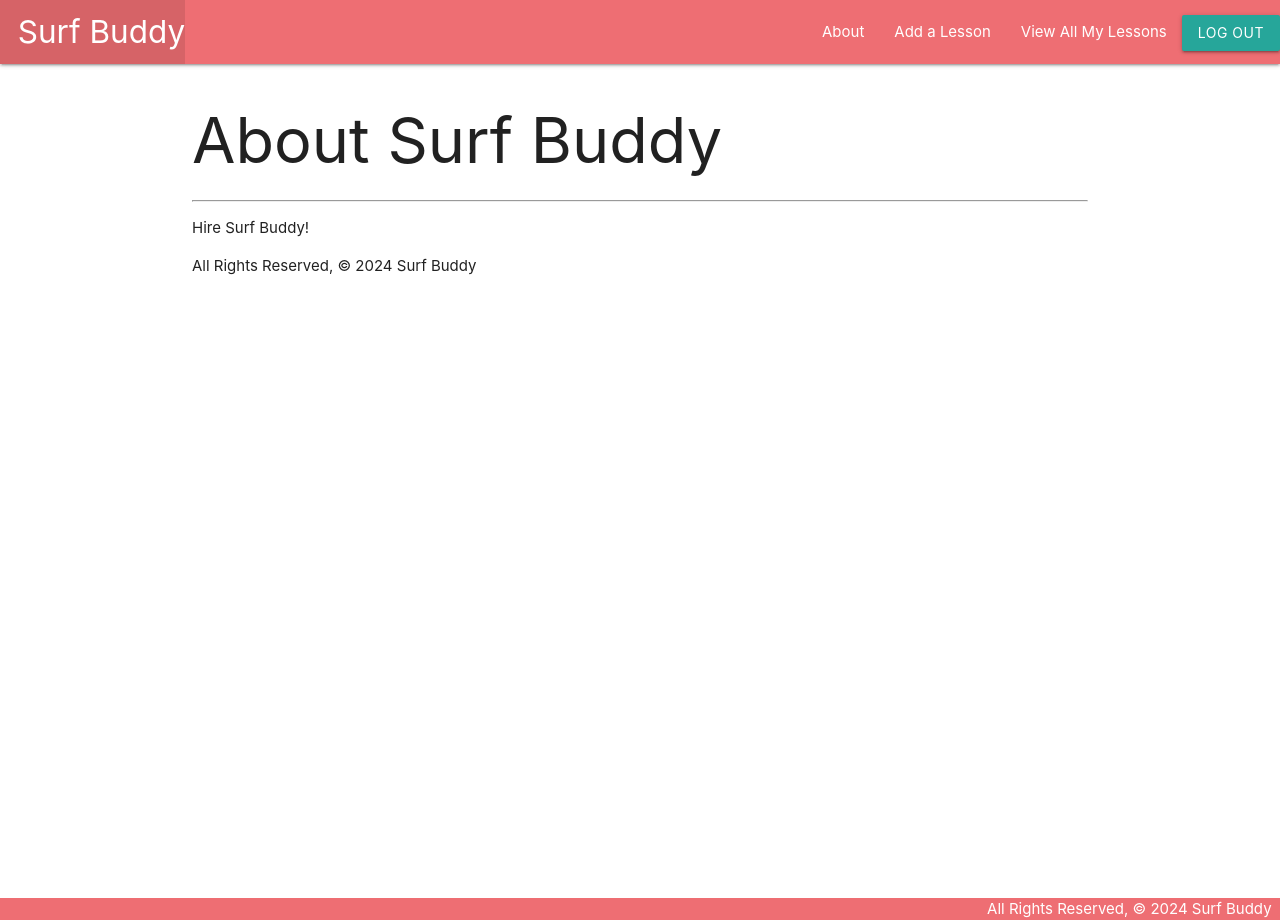
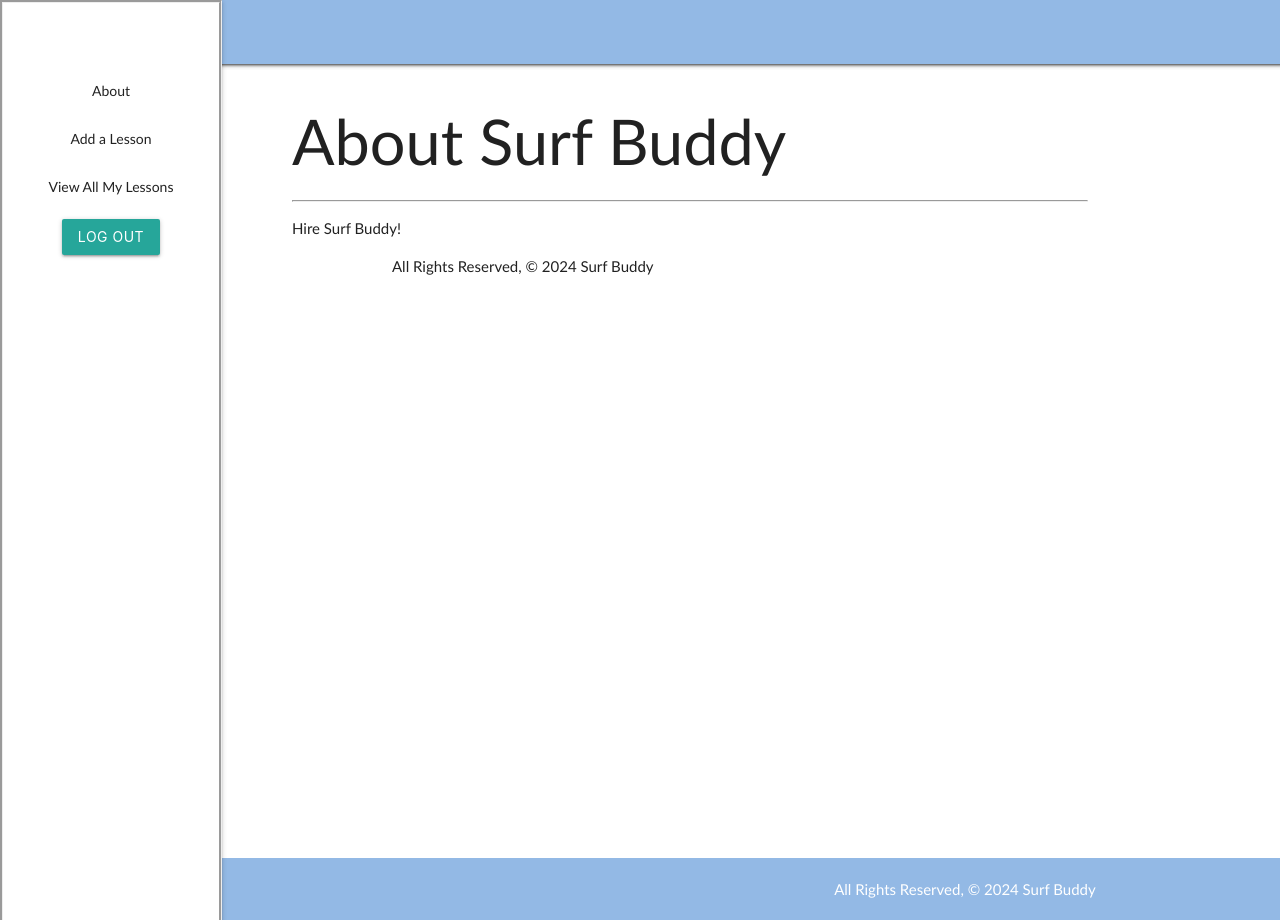
Before and after one commit to chochristinak/swelldevs-surfbuddy, a Django app: page /about/ in a window 1280 px wide. Run offline with Django 5.2, Linux system fonts and the light colour scheme; the visitor is signed in with stand-in values (Sample User, id 1).

Commit message:
Nav bar, landing page update

```diff
--- a/main_app/static/css/style.css
+++ b/main_app/static/css/style.css
@@ -1,3 +1,43 @@
+.brand-logo {
+  width: 160px;
+  height: 160px;
+  object-fit: contain;
+
+  border-radius: 50%;
+  padding-bottom: 0;
+}
+
+body {
+    font-family: 'Gill Sans', 'Gill Sans MT', Calibri, 'Trebuchet MS', sans-serif;
+  }
+  nav, header.navbar-fixed, footer.page-footer{
+    background-color: rgb(147, 185, 229);
+  }
+  .page-footer{
+    align-items: baseline;
+    padding-bottom: 0;
+  }
+  ul#slide-out.sidenav{
+    border-style: groove;
+    width: 222px;
+  }
+  div.nav-wrapper{
+    height: 80px
+
+  }
+  #sidenav-overlay {
+    display: none;
+   }
+   header, main, footer {
+    padding-left: 100px;
+  }
+
+  @media only screen and (max-width : 992px) {
+    header, main, footer {
+      padding-left: 0;
+    }
+  }
+
   body {
       display: flex;
       min-height: 100vh;
@@ -7,8 +47,3 @@ body {
     main {
       flex: 1 0 auto;
     }
-
-footer.page-footer {
-    padding-top: 0;
-    text-align: right;
-}
--- a/main_app/templates/base.html
+++ b/main_app/templates/base.html
@@ -2,34 +2,50 @@
 
 <!DOCTYPE html>
 <html lang="en">
+
 <head>
   <meta charset="UTF-8" />
   <meta name="viewport" content="width=device-width, initial-scale=1.0" />
   <meta http-equiv="X-UA-Compatible" content="ie=edge" />
   <title>Surf Buddy</title>
-    <link
-      rel="stylesheet"
-      href="https://cdnjs.cloudflare.com/ajax/libs/materialize/1.0.0/css/materialize.min.css"
-    />
-    <link
-      rel="stylesheet"
-      type="text/css"
-      href="{% static 'css/style.css' %}"
-    />
+  <link href="https://fonts.googleapis.com/icon?family=Material+Icons" rel="stylesheet">
+  <link rel="stylesheet" href="https://cdnjs.cloudflare.com/ajax/libs/materialize/1.0.0/css/materialize.min.css" />
+  <link rel="stylesheet" type="text/css" href="{% static 'css/style.css' %}" />
   <script src="https://cdnjs.cloudflare.com/ajax/libs/materialize/1.0.0/js/materialize.min.js"></script>
 </head>
+
 <body>
+  <ul id="slide-out" class="sidenav">
+    <ul class="center">
+      <div>
+        <li><a href="{% url 'about' %}">About</a></li>
+      </div>
+      {% if user.is_authenticated %}
+      <li><a href="{% url 'lessons_create' %}">Add a Lesson</a></li>
+      <li><a href="{% url 'index' %}">View All My Lessons</a></li>
+      <li>
+        <form action="{% url 'logout' %}" method="POST">
+          {% csrf_token %}
+          <button type="submit" class="btn">Log Out</button>
+        </form>
+      </li>
+      {% else %}
+      <li><a href="{% url 'signup' %}">Sign Up</a></li>
+      <li><a href="{% url 'login' %}">Log In</a></li>
+      {% endif %}
+    </ul>
+  </ul>
   <header class="navbar-fixed">
     <nav>
       <div class="nav-wrapper">
-          <ul>
-            <li>
-              <a href="{% url 'home' %}" class="left brand-logo"
-                >&nbsp;&nbsp;Surf Buddy</a
-              >
-            </li>
-          </ul>
-          <ul class="right">
+        <nav> <!-- navbar content here  --> </nav>
+        <ul id="slide-out" class="sidenav sidenav-fixed">
+
+          <ul class="center">
+            <div>
+              <a href="{% url 'home' %}"><img src="" class="logo-img">
+              </a>
+            </div>
             <li><a href="{% url 'about' %}">About</a></li>
             {% if user.is_authenticated %}
             <li><a href="{% url 'lessons_create' %}">Add a Lesson</a></li>
@@ -44,15 +60,37 @@
             <li><a href="{% url 'signup' %}">Sign Up</a></li>
             <li><a href="{% url 'login' %}">Log In</a></li>
             {% endif %}
+
           </ul>
+        </ul>
+        <a href="#" data-target="slide-out" class="sidenav-trigger"><i class="material-icons">menu</i></a>
+  </header>
+
+  <main class="container">
+    {% block content %}
+    {% endblock %}
+
+    <script>
+
+      document.addEventListener('DOMContentLoaded', function () {
+        const navEl = document.querySelector('.sidenav');
+        var instances = M.Sidenav.init(navEl, {
+        })
+        var collapsibleElem = document.querySelector('.collapsible');
+        var collapsibleInstance = M.Collapsible.init(collapsibleElem, options);
+      });
+
+    </script>
+  </main>
+
+  <footer class="page-footer">
+    <div class="container">
+      <div class="row">
+        <div class="right">All Rights Reserved, &copy; 2024 Surf Buddy &nbsp;
         </div>
-      </nav>
-    </header>
-    <main class="container">{% block content %} {% endblock %}</main>
-    <footer class="page-footer">
-      <div class="right">
-        All Rights Reserved, &copy; 2024 Surf Buddy &nbsp;
+      </div>
     </div>
   </footer>
 </body>
+
 </html>
```
Also changed, not shown: main_app/templates/home.html (+55 -3 lines). Lines whose indentation alone changed are shown as unchanged.
